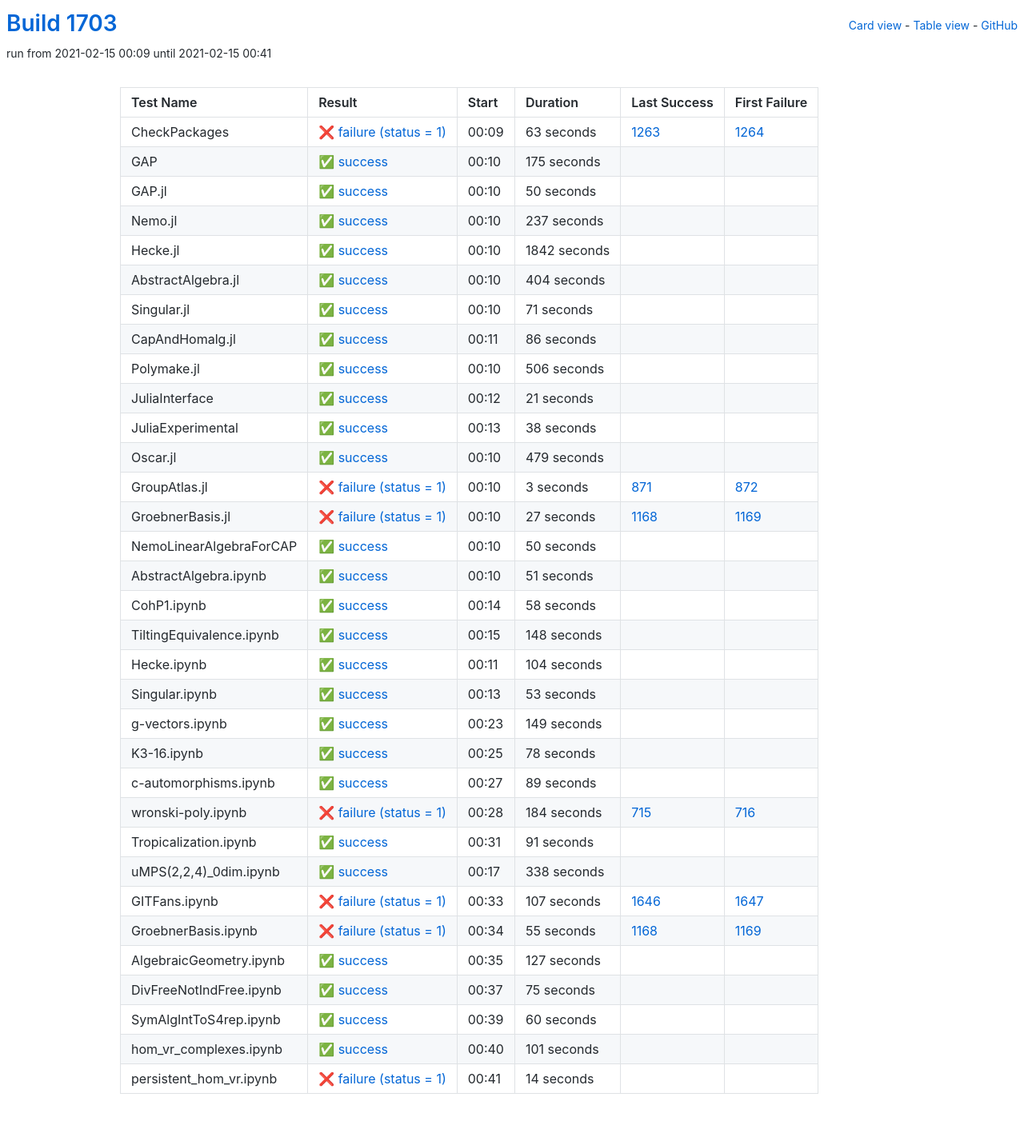
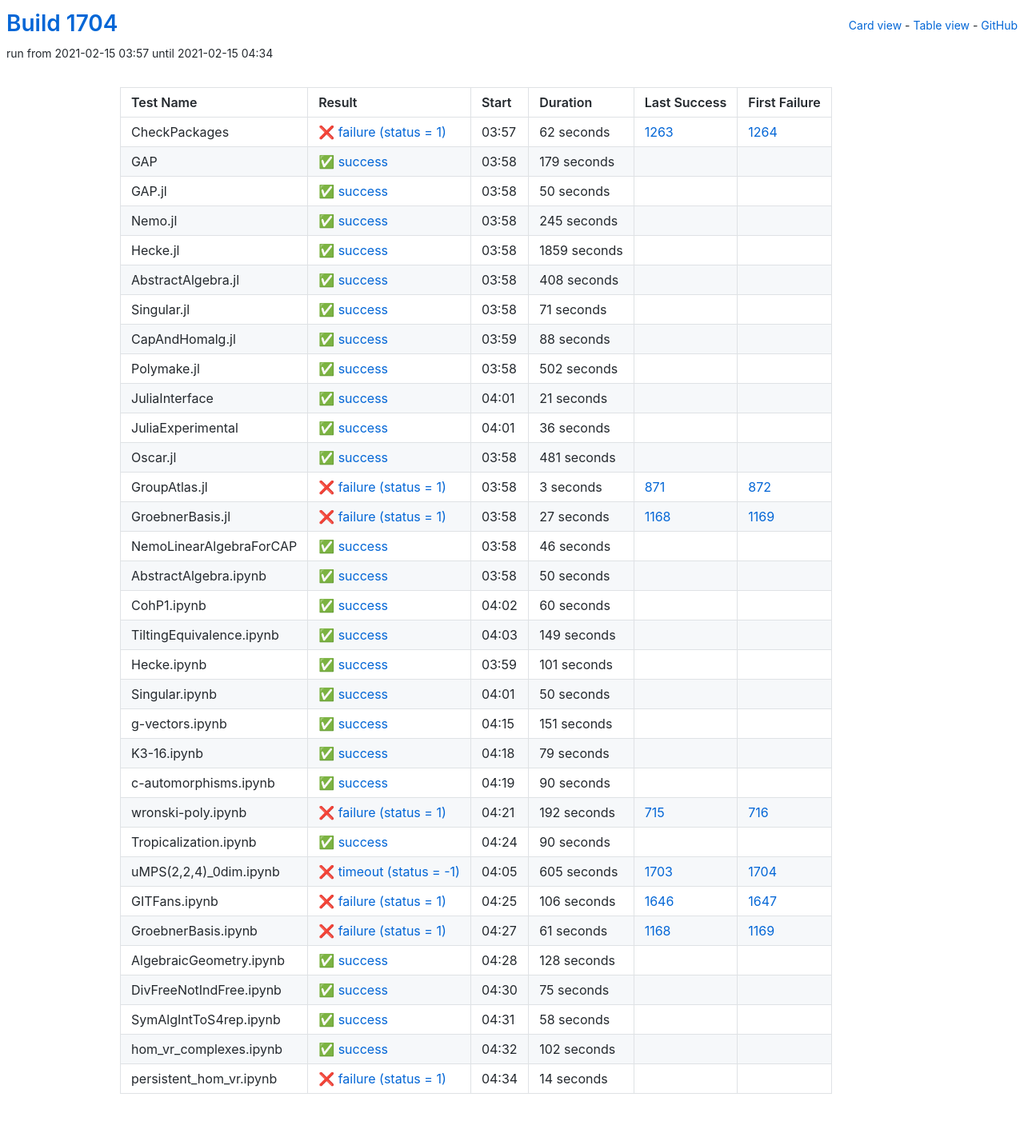
Before and after one commit to oscar-system/oscar-ci-status-stable, a Jekyll site: the page built from table.html, in a window 1280 px wide. Shown: the whole page at 80% size. Built offline with Jekyll 4.4.1, drawn with Linux system fonts in a browser that asks for light colours.

Commit message:
Build #1704

```diff
--- a/_data/ci.yml
+++ b/_data/ci.yml
@@ -1,6 +1,6 @@
 ---
-build: 1703
-build_url: https://oscarci.mathematik.uni-kl.de/job/oscar-stable/1703/
+build: 1704
+build_url: https://oscarci.mathematik.uni-kl.de/job/oscar-stable/1704/
 job: oscar-stable
 organization: oscar-system
 repo: oscar-ci-status-stable
@@ -8,32 +8,32 @@ repourl: https://github.com/oscar-system/oscar-ci-status-stable
 tests:
 - name: CheckPackages
   id: checkpackages
-  log: https://oscarci.mathematik.uni-kl.de/job/oscar-stable/1703/artifact/logs/build-1703/CheckPackages.log
-  start: 2021-02-15 00:09
+  log: https://oscarci.mathematik.uni-kl.de/job/oscar-stable/1704/artifact/logs/build-1704/CheckPackages.log
+  start: 2021-02-15 03:57
   success: false
   exitcode: 1
   status: failure
-  duration: 63
+  duration: 62
   last_success: 1263
   last_success_url: https://oscarci.mathematik.uni-kl.de/job/oscar-stable/1263/
   first_failure: 1264
   first_failure_url: https://oscarci.mathematik.uni-kl.de/job/oscar-stable/1264/
 - name: GAP
   id: gap
-  log: https://oscarci.mathematik.uni-kl.de/job/oscar-stable/1703/artifact/logs/build-1703/GAP.log
-  start: 2021-02-15 00:10
+  log: https://oscarci.mathematik.uni-kl.de/job/oscar-stable/1704/artifact/logs/build-1704/GAP.log
+  start: 2021-02-15 03:58
   success: true
   exitcode: 0
   status: success
-  duration: 175
+  duration: 179
   last_success: false
   last_success_url:
   first_failure: false
   first_failure_url:
 - name: GAP.jl
   id: gap-jl
-  log: https://oscarci.mathematik.uni-kl.de/job/oscar-stable/1703/artifact/logs/build-1703/GAP.jl.log
-  start: 2021-02-15 00:10
+  log: https://oscarci.mathematik.uni-kl.de/job/oscar-stable/1704/artifact/logs/build-1704/GAP.jl.log
+  start: 2021-02-15 03:58
   success: true
   exitcode: 0
   status: success
@@ -44,44 +44,44 @@ tests:
   first_failure_url:
 - name: Nemo.jl
   id: nemo-jl
-  log: https://oscarci.mathematik.uni-kl.de/job/oscar-stable/1703/artifact/logs/build-1703/Nemo.jl.log
-  start: 2021-02-15 00:10
+  log: https://oscarci.mathematik.uni-kl.de/job/oscar-stable/1704/artifact/logs/build-1704/Nemo.jl.log
+  start: 2021-02-15 03:58
   success: true
   exitcode: 0
   status: success
-  duration: 237
+  duration: 245
   last_success: false
   last_success_url:
   first_failure: false
   first_failure_url:
 - name: Hecke.jl
   id: hecke-jl
-  log: https://oscarci.mathematik.uni-kl.de/job/oscar-stable/1703/artifact/logs/build-1703/Hecke.jl.log
-  start: 2021-02-15 00:10
+  log: https://oscarci.mathematik.uni-kl.de/job/oscar-stable/1704/artifact/logs/build-1704/Hecke.jl.log
+  start: 2021-02-15 03:58
   success: true
   exitcode: 0
   status: success
-  duration: 1842
+  duration: 1859
   last_success: false
   last_success_url:
   first_failure: false
   first_failure_url:
 - name: AbstractAlgebra.jl
   id: abstractalgebra-jl
-  log: https://oscarci.mathematik.uni-kl.de/job/oscar-stable/1703/artifact/logs/build-1703/AbstractAlgebra.jl.log
-  start: 2021-02-15 00:10
+  log: https://oscarci.mathematik.uni-kl.de/job/oscar-stable/1704/artifact/logs/build-1704/AbstractAlgebra.jl.log
+  start: 2021-02-15 03:58
   success: true
   exitcode: 0
   status: success
-  duration: 404
+  duration: 408
   last_success: false
   last_success_url:
   first_failure: false
   first_failure_url:
 - name: Singular.jl
   id: singular-jl
-  log: https://oscarci.mathematik.uni-kl.de/job/oscar-stable/1703/artifact/logs/build-1703/Singular.jl.log
-  start: 2021-02-15 00:10
+  log: https://oscarci.mathematik.uni-kl.de/job/oscar-stable/1704/artifact/logs/build-1704/Singular.jl.log
+  start: 2021-02-15 03:58
   success: true
   exitcode: 0
   status: success
@@ -92,32 +92,32 @@ tests:
   first_failure_url:
 - name: CapAndHomalg.jl
   id: capandhomalg-jl
-  log: https://oscarci.mathematik.uni-kl.de/job/oscar-stable/1703/artifact/logs/build-1703/CapAndHomalg.jl.log
-  start: 2021-02-15 00:11
+  log: https://oscarci.mathematik.uni-kl.de/job/oscar-stable/1704/artifact/logs/build-1704/CapAndHomalg.jl.log
+  start: 2021-02-15 03:59
   success: true
   exitcode: 0
   status: success
-  duration: 86
+  duration: 88
   last_success: false
   last_success_url:
   first_failure: false
   first_failure_url:
 - name: Polymake.jl
   id: polymake-jl
-  log: https://oscarci.mathematik.uni-kl.de/job/oscar-stable/1703/artifact/logs/build-1703/Polymake.jl.log
-  start: 2021-02-15 00:10
+  log: https://oscarci.mathematik.uni-kl.de/job/oscar-stable/1704/artifact/logs/build-1704/Polymake.jl.log
+  start: 2021-02-15 03:58
   success: true
   exitcode: 0
   status: success
-  duration: 506
+  duration: 502
   last_success: false
   last_success_url:
   first_failure: false
   first_failure_url:
 - name: JuliaInterface
   id: juliainterface
-  log: https://oscarci.mathematik.uni-kl.de/job/oscar-stable/1703/artifact/logs/build-1703/JuliaInterface.log
-  start: 2021-02-15 00:12
+  log: https://oscarci.mathematik.uni-kl.de/job/oscar-stable/1704/artifact/logs/build-1704/JuliaInterface.log
+  start: 2021-02-15 04:01
   success: true
   exitcode: 0
   status: success
@@ -128,32 +128,32 @@ tests:
   first_failure_url:
 - name: JuliaExperimental
   id: juliaexperimental
-  log: https://oscarci.mathematik.uni-kl.de/job/oscar-stable/1703/artifact/logs/build-1703/JuliaExperimental.log
-  start: 2021-02-15 00:13
+  log: https://oscarci.mathematik.uni-kl.de/job/oscar-stable/1704/artifact/logs/build-1704/JuliaExperimental.log
+  start: 2021-02-15 04:01
   success: true
   exitcode: 0
   status: success
-  duration: 38
+  duration: 36
   last_success: false
   last_success_url:
   first_failure: false
   first_failure_url:
 - name: Oscar.jl
   id: oscar-jl
-  log: https://oscarci.mathematik.uni-kl.de/job/oscar-stable/1703/artifact/logs/build-1703/Oscar.jl.log
-  start: 2021-02-15 00:10
+  log: https://oscarci.mathematik.uni-kl.de/job/oscar-stable/1704/artifact/logs/build-1704/Oscar.jl.log
+  start: 2021-02-15 03:58
   success: true
   exitcode: 0
   status: success
-  duration: 479
+  duration: 481
   last_success: false
   last_success_url:
   first_failure: false
   first_failure_url:
 - name: GroupAtlas.jl
   id: groupatlas-jl
-  log: https://oscarci.mathematik.uni-kl.de/job/oscar-stable/1703/artifact/logs/build-1703/GroupAtlas.jl.log
-  start: 2021-02-15 00:10
+  log: https://oscarci.mathematik.uni-kl.de/job/oscar-stable/1704/artifact/logs/build-1704/GroupAtlas.jl.log
+  start: 2021-02-15 03:58
   success: false
   exitcode: 1
   status: failure
@@ -164,8 +164,8 @@ tests:
   first_failure_url: https://oscarci.mathematik.uni-kl.de/job/oscar-stable/872/
 - name: GroebnerBasis.jl
   id: groebnerbasis-jl
-  log: https://oscarci.mathematik.uni-kl.de/job/oscar-stable/1703/artifact/logs/build-1703/GroebnerBasis.jl.log
-  start: 2021-02-15 00:10
+  log: https://oscarci.mathematik.uni-kl.de/job/oscar-stable/1704/artifact/logs/build-1704/GroebnerBasis.jl.log
+  start: 2021-02-15 03:58
   success: false
   exitcode: 1
   status: failure
@@ -176,8 +176,20 @@ tests:
   first_failure_url: https://oscarci.mathematik.uni-kl.de/job/oscar-stable/1169/
 - name: NemoLinearAlgebraForCAP
   id: nemolinearalgebraforcap
-  log: https://oscarci.mathematik.uni-kl.de/job/oscar-stable/1703/artifact/logs/build-1703/NemoLinearAlgebraForCAP.log
-  start: 2021-02-15 00:10
+  log: https://oscarci.mathematik.uni-kl.de/job/oscar-stable/1704/artifact/logs/build-1704/NemoLinearAlgebraForCAP.log
+  start: 2021-02-15 03:58
+  success: true
+  exitcode: 0
+  status: success
+  duration: 46
+  last_success: false
+  last_success_url:
+  first_failure: false
+  first_failure_url:
+- name: AbstractAlgebra.ipynb
+  id: abstractalgebra-ipynb
+  log: https://oscarci.mathematik.uni-kl.de/job/oscar-stable/1704/artifact/logs/build-1704/AbstractAlgebra.ipynb.log
+  start: 2021-02-15 03:58
   success: true
   exitcode: 0
   status: success
@@ -186,70 +198,22 @@ tests:
   last_success_url:
   first_failure: false
   first_failure_url:
-- name: AbstractAlgebra.ipynb
-  id: abstractalgebra-ipynb
-  log: https://oscarci.mathematik.uni-kl.de/job/oscar-stable/1703/artifact/logs/build-1703/AbstractAlgebra.ipynb.log
-  start: 2021-02-15 00:10
+- name: CohP1.ipynb
+  id: cohp1-ipynb
+  log: https://oscarci.mathematik.uni-kl.de/job/oscar-stable/1704/artifact/logs/build-1704/CohP1.ipynb.log
+  start: 2021-02-15 04:02
   success: true
   exitcode: 0
   status: success
-  duration: 51
-  last_success: false
-  last_success_url:
-  first_failure: false
-  first_failure_url:
-- name: CohP1.ipynb
-  id: cohp1-ipynb
-  log: https://oscarci.mathematik.uni-kl.de/job/oscar-stable/1703/artifact/logs/build-1703/CohP1.ipynb.log
-  start: 2021-02-15 00:14
-  success: true
-  exitcode: 0
-  status: success
-  duration: 58
+  duration: 60
   last_success: false
   last_success_url:
   first_failure: false
   first_failure_url:
 - name: TiltingEquivalence.ipynb
   id: tiltingequivalence-ipynb
-  log: https://oscarci.mathematik.uni-kl.de/job/oscar-stable/1703/artifact/logs/build-1703/TiltingEquivalence.ipynb.log
-  start: 2021-02-15 00:15
-  success: true
-  exitcode: 0
-  status: success
-  duration: 148
-  last_success: false
-  last_success_url:
-  first_failure: false
-  first_failure_url:
-- name: Hecke.ipynb
-  id: hecke-ipynb
-  log: https://oscarci.mathematik.uni-kl.de/job/oscar-stable/1703/artifact/logs/build-1703/Hecke.ipynb.log
-  start: 2021-02-15 00:11
-  success: true
-  exitcode: 0
-  status: success
-  duration: 104
-  last_success: false
-  last_success_url:
-  first_failure: false
-  first_failure_url:
-- name: Singular.ipynb
-  id: singular-ipynb
-  log: https://oscarci.mathematik.uni-kl.de/job/oscar-stable/1703/artifact/logs/build-1703/Singular.ipynb.log
-  start: 2021-02-15 00:13
-  success: true
-  exitcode: 0
-  status: success
-  duration: 53
-  last_success: false
-  last_success_url:
-  first_failure: false
-  first_failure_url:
-- name: g-vectors.ipynb
-  id: g-vectors-ipynb
-  log: https://oscarci.mathematik.uni-kl.de/job/oscar-stable/1703/artifact/logs/build-1703/g-vectors.ipynb.log
-  start: 2021-02-15 00:23
+  log: https://oscarci.mathematik.uni-kl.de/job/oscar-stable/1704/artifact/logs/build-1704/TiltingEquivalence.ipynb.log
+  start: 2021-02-15 04:03
   success: true
   exitcode: 0
   status: success
@@ -258,106 +222,142 @@ tests:
   last_success_url:
   first_failure: false
   first_failure_url:
-- name: K3-16.ipynb
-  id: k3-16-ipynb
-  log: https://oscarci.mathematik.uni-kl.de/job/oscar-stable/1703/artifact/logs/build-1703/K3-16.ipynb.log
-  start: 2021-02-15 00:25
+- name: Hecke.ipynb
+  id: hecke-ipynb
+  log: https://oscarci.mathematik.uni-kl.de/job/oscar-stable/1704/artifact/logs/build-1704/Hecke.ipynb.log
+  start: 2021-02-15 03:59
   success: true
   exitcode: 0
   status: success
-  duration: 78
+  duration: 101
+  last_success: false
+  last_success_url:
+  first_failure: false
+  first_failure_url:
+- name: Singular.ipynb
+  id: singular-ipynb
+  log: https://oscarci.mathematik.uni-kl.de/job/oscar-stable/1704/artifact/logs/build-1704/Singular.ipynb.log
+  start: 2021-02-15 04:01
+  success: true
+  exitcode: 0
+  status: success
+  duration: 50
+  last_success: false
+  last_success_url:
+  first_failure: false
+  first_failure_url:
+- name: g-vectors.ipynb
+  id: g-vectors-ipynb
+  log: https://oscarci.mathematik.uni-kl.de/job/oscar-stable/1704/artifact/logs/build-1704/g-vectors.ipynb.log
+  start: 2021-02-15 04:15
+  success: true
+  exitcode: 0
+  status: success
+  duration: 151
+  last_success: false
+  last_success_url:
+  first_failure: false
+  first_failure_url:
+- name: K3-16.ipynb
+  id: k3-16-ipynb
+  log: https://oscarci.mathematik.uni-kl.de/job/oscar-stable/1704/artifact/logs/build-1704/K3-16.ipynb.log
+  start: 2021-02-15 04:18
+  success: true
+  exitcode: 0
+  status: success
+  duration: 79
   last_success: false
   last_success_url:
   first_failure: false
   first_failure_url:
 - name: c-automorphisms.ipynb
   id: c-automorphisms-ipynb
-  log: https://oscarci.mathematik.uni-kl.de/job/oscar-stable/1703/artifact/logs/build-1703/c-automorphisms.ipynb.log
-  start: 2021-02-15 00:27
+  log: https://oscarci.mathematik.uni-kl.de/job/oscar-stable/1704/artifact/logs/build-1704/c-automorphisms.ipynb.log
+  start: 2021-02-15 04:19
   success: true
   exitcode: 0
   status: success
-  duration: 89
+  duration: 90
   last_success: false
   last_success_url:
   first_failure: false
   first_failure_url:
 - name: wronski-poly.ipynb
   id: wronski-poly-ipynb
-  log: https://oscarci.mathematik.uni-kl.de/job/oscar-stable/1703/artifact/logs/build-1703/wronski-poly.ipynb.log
-  start: 2021-02-15 00:28
+  log: https://oscarci.mathematik.uni-kl.de/job/oscar-stable/1704/artifact/logs/build-1704/wronski-poly.ipynb.log
+  start: 2021-02-15 04:21
   success: false
   exitcode: 1
   status: failure
-  duration: 184
+  duration: 192
   last_success: 715
   last_success_url: https://oscarci.mathematik.uni-kl.de/job/oscar-stable/715/
   first_failure: 716
   first_failure_url: https://oscarci.mathematik.uni-kl.de/job/oscar-stable/716/
 - name: Tropicalization.ipynb
   id: tropicalization-ipynb
-  log: https://oscarci.mathematik.uni-kl.de/job/oscar-stable/1703/artifact/logs/build-1703/Tropicalization.ipynb.log
-  start: 2021-02-15 00:31
+  log: https://oscarci.mathematik.uni-kl.de/job/oscar-stable/1704/artifact/logs/build-1704/Tropicalization.ipynb.log
+  start: 2021-02-15 04:24
   success: true
   exitcode: 0
   status: success
-  duration: 91
+  duration: 90
   last_success: false
   last_success_url:
   first_failure: false
   first_failure_url:
 - name: uMPS(2,2,4)_0dim.ipynb
   id: umps-2-2-4-0dim-ipynb
-  log: https://oscarci.mathematik.uni-kl.de/job/oscar-stable/1703/artifact/logs/build-1703/uMPS-2-2-4-_0dim.ipynb.log
-  start: 2021-02-15 00:17
-  success: true
-  exitcode: 0
-  status: success
-  duration: 338
-  last_success: false
-  last_success_url:
-  first_failure: false
-  first_failure_url:
+  log: https://oscarci.mathematik.uni-kl.de/job/oscar-stable/1704/artifact/logs/build-1704/uMPS-2-2-4-_0dim.ipynb.log
+  start: 2021-02-15 04:05
+  success: false
+  exitcode: -1
+  status: timeout
+  duration: 605
+  last_success: 1703
+  last_success_url: https://oscarci.mathematik.uni-kl.de/job/oscar-stable/1703/
+  first_failure: 1704
+  first_failure_url: https://oscarci.mathematik.uni-kl.de/job/oscar-stable/1704/
 - name: GITFans.ipynb
   id: gitfans-ipynb
-  log: https://oscarci.mathematik.uni-kl.de/job/oscar-stable/1703/artifact/logs/build-1703/GITFans.ipynb.log
-  start: 2021-02-15 00:33
+  log: https://oscarci.mathematik.uni-kl.de/job/oscar-stable/1704/artifact/logs/build-1704/GITFans.ipynb.log
+  start: 2021-02-15 04:25
   success: false
   exitcode: 1
   status: failure
-  duration: 107
+  duration: 106
   last_success: 1646
   last_success_url: https://oscarci.mathematik.uni-kl.de/job/oscar-stable/1646/
   first_failure: 1647
   first_failure_url: https://oscarci.mathematik.uni-kl.de/job/oscar-stable/1647/
 - name: GroebnerBasis.ipynb
   id: groebnerbasis-ipynb
-  log: https://oscarci.mathematik.uni-kl.de/job/oscar-stable/1703/artifact/logs/build-1703/GroebnerBasis.ipynb.log
-  start: 2021-02-15 00:34
+  log: https://oscarci.mathematik.uni-kl.de/job/oscar-stable/1704/artifact/logs/build-1704/GroebnerBasis.ipynb.log
+  start: 2021-02-15 04:27
   success: false
   exitcode: 1
   status: failure
-  duration: 55
+  duration: 61
   last_success: 1168
   last_success_url: https://oscarci.mathematik.uni-kl.de/job/oscar-stable/1168/
   first_failure: 1169
   first_failure_url: https://oscarci.mathematik.uni-kl.de/job/oscar-stable/1169/
 - name: AlgebraicGeometry.ipynb
   id: algebraicgeometry-ipynb
-  log: https://oscarci.mathematik.uni-kl.de/job/oscar-stable/1703/artifact/logs/build-1703/AlgebraicGeometry.ipynb.log
-  start: 2021-02-15 00:35
+  log: https://oscarci.mathematik.uni-kl.de/job/oscar-stable/1704/artifact/logs/build-1704/AlgebraicGeometry.ipynb.log
+  start: 2021-02-15 04:28
   success: true
   exitcode: 0
   status: success
-  duration: 127
+  duration: 128
   last_success: false
   last_success_url:
   first_failure: false
   first_failure_url:
 - name: DivFreeNotIndFree.ipynb
   id: divfreenotindfree-ipynb
-  log: https://oscarci.mathematik.uni-kl.de/job/oscar-stable/1703/artifact/logs/build-1703/DivFreeNotIndFree.ipynb.log
-  start: 2021-02-15 00:37
+  log: https://oscarci.mathematik.uni-kl.de/job/oscar-stable/1704/artifact/logs/build-1704/DivFreeNotIndFree.ipynb.log
+  start: 2021-02-15 04:30
   success: true
   exitcode: 0
   status: success
@@ -368,32 +368,32 @@ tests:
   first_failure_url:
 - name: SymAlgIntToS4rep.ipynb
   id: symalginttos4rep-ipynb
-  log: https://oscarci.mathematik.uni-kl.de/job/oscar-stable/1703/artifact/logs/build-1703/SymAlgIntToS4rep.ipynb.log
-  start: 2021-02-15 00:39
+  log: https://oscarci.mathematik.uni-kl.de/job/oscar-stable/1704/artifact/logs/build-1704/SymAlgIntToS4rep.ipynb.log
+  start: 2021-02-15 04:31
   success: true
   exitcode: 0
   status: success
-  duration: 60
+  duration: 58
   last_success: false
   last_success_url:
   first_failure: false
   first_failure_url:
 - name: hom_vr_complexes.ipynb
   id: hom-vr-complexes-ipynb
-  log: https://oscarci.mathematik.uni-kl.de/job/oscar-stable/1703/artifact/logs/build-1703/hom_vr_complexes.ipynb.log
-  start: 2021-02-15 00:40
+  log: https://oscarci.mathematik.uni-kl.de/job/oscar-stable/1704/artifact/logs/build-1704/hom_vr_complexes.ipynb.log
+  start: 2021-02-15 04:32
   success: true
   exitcode: 0
   status: success
-  duration: 101
+  duration: 102
   last_success: false
   last_success_url:
   first_failure: false
   first_failure_url:
 - name: persistent_hom_vr.ipynb
   id: persistent-hom-vr-ipynb
-  log: https://oscarci.mathematik.uni-kl.de/job/oscar-stable/1703/artifact/logs/build-1703/persistent_hom_vr.ipynb.log
-  start: 2021-02-15 00:41
+  log: https://oscarci.mathematik.uni-kl.de/job/oscar-stable/1704/artifact/logs/build-1704/persistent_hom_vr.ipynb.log
+  start: 2021-02-15 04:34
   success: false
   exitcode: 1
   status: failure
```
Also changed, not shown: README.md.
